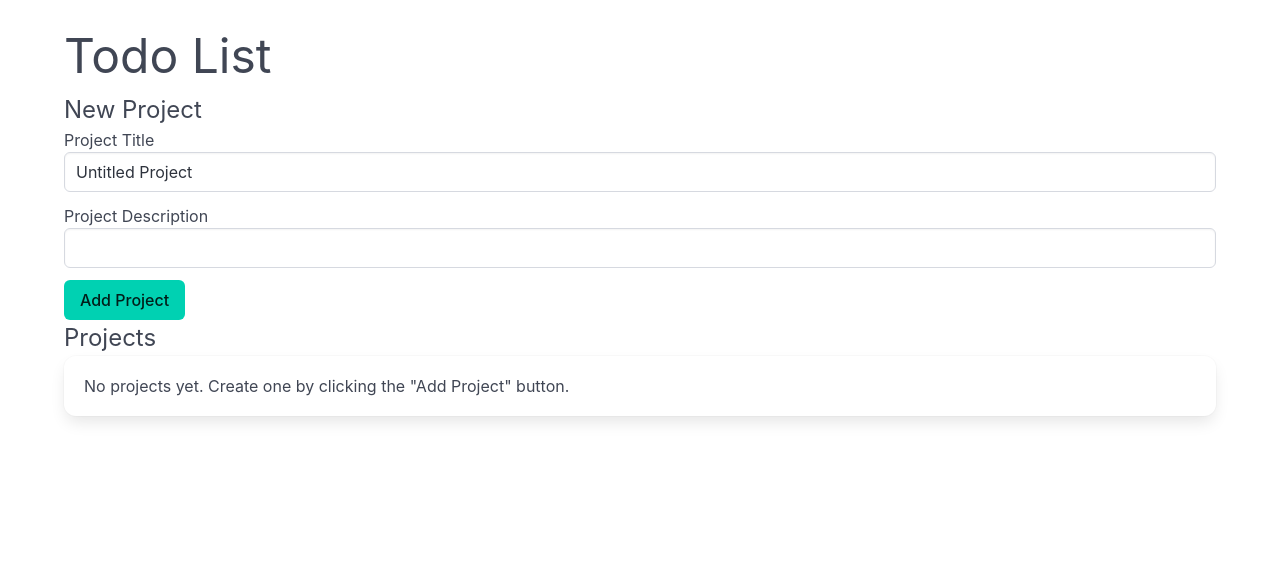
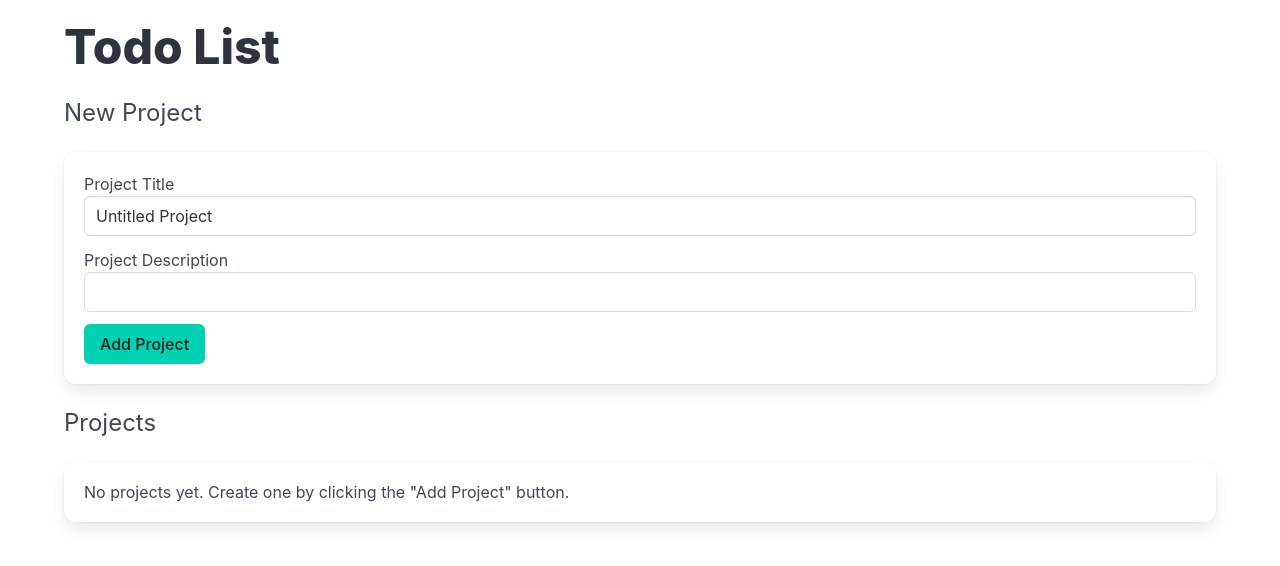
Before and after one commit to youyoumu/todo-list, a website built with webpack: page src/index.html in a window 1280 px wide. Built offline with nearby package versions, Linux system fonts and the light colour scheme.

Commit message:
Adjust font size and margin

```diff
--- a/src/index.html
+++ b/src/index.html
@@ -9,10 +9,10 @@
 
 <body>
     <div id="app" class="container">
-        <h1 class="is-size-1">Todo List</h1>
+        <h1 class="title is-1">Todo List</h1>
         <div id="sidebar">
-            <h2 class="is-size-4">New Project</h2>
-            <form id="new-project-form">
+            <h2 class="subtitle is-4">New Project</h2>
+            <form id="new-project-form" class="box">
                 <div class="field">
                     <label for="project-title">Project Title</label>
                     <div class="control">
@@ -28,7 +28,7 @@
                 <button type="submit" class="button is-primary">Add Project</button>
             </form>
             <aside class="menu">
-                <h2 class="is-size-4">Projects</h2>
+                <h2 class="subtitle is-4">Projects</h2>
                 <div id="projects" class="menu-list box">
                     <p>No projects yet. Create one by clicking the "Add Project" button.</p>
                 </div>
--- a/src/index.js
+++ b/src/index.js
@@ -35,7 +35,7 @@ function renderMain() {
     mainElement.innerHTML = '';
     const h2 = document.createElement('h2');
     h2.textContent = currentProject.title;
-    h2.classList.add('is-size-5');
+    h2.classList.add('subtitle', 'is-4');
     mainElement.appendChild(h2);
 
     const todosElement = document.createElement('div');
--- a/src/style.scss
+++ b/src/style.scss
@@ -7,3 +7,7 @@ body {
 #todos {
     margin-bottom: 20px;
 }
+
+#projects {
+    margin-bottom: 20px;
+}
```
